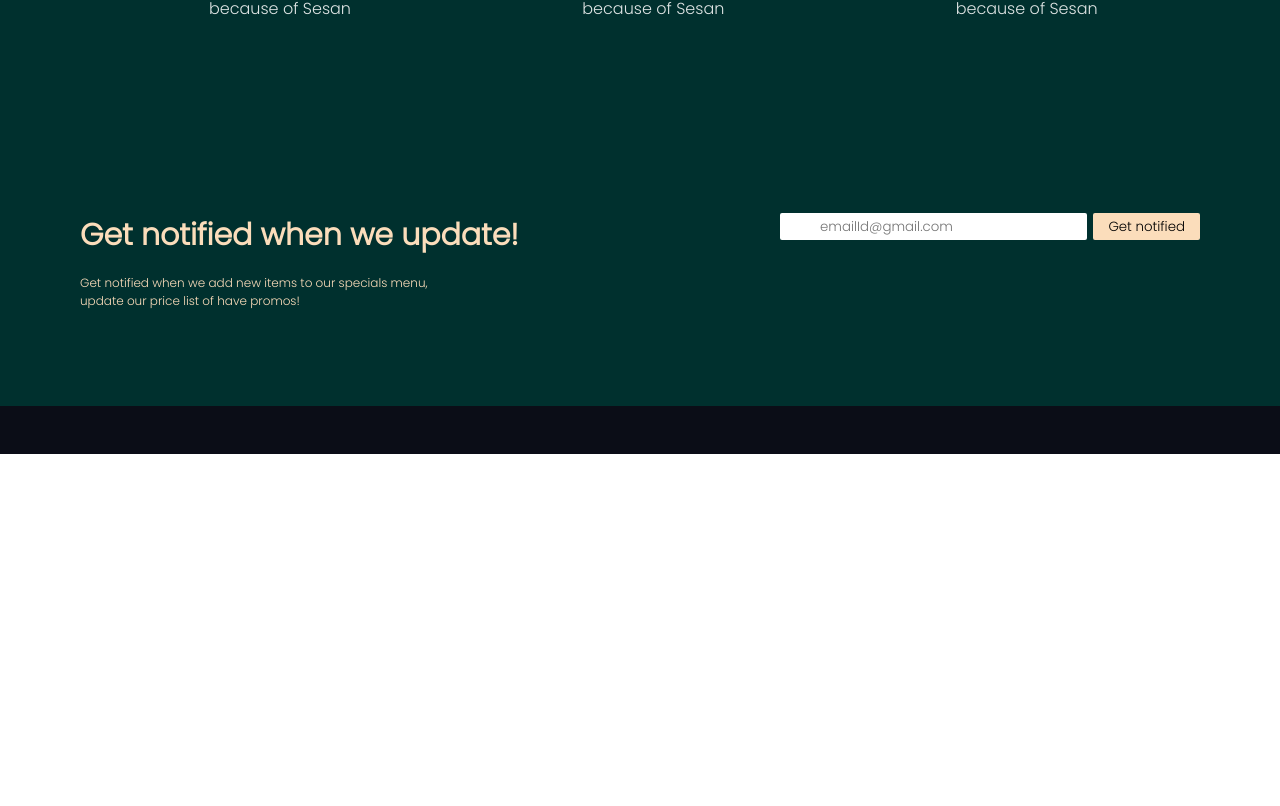
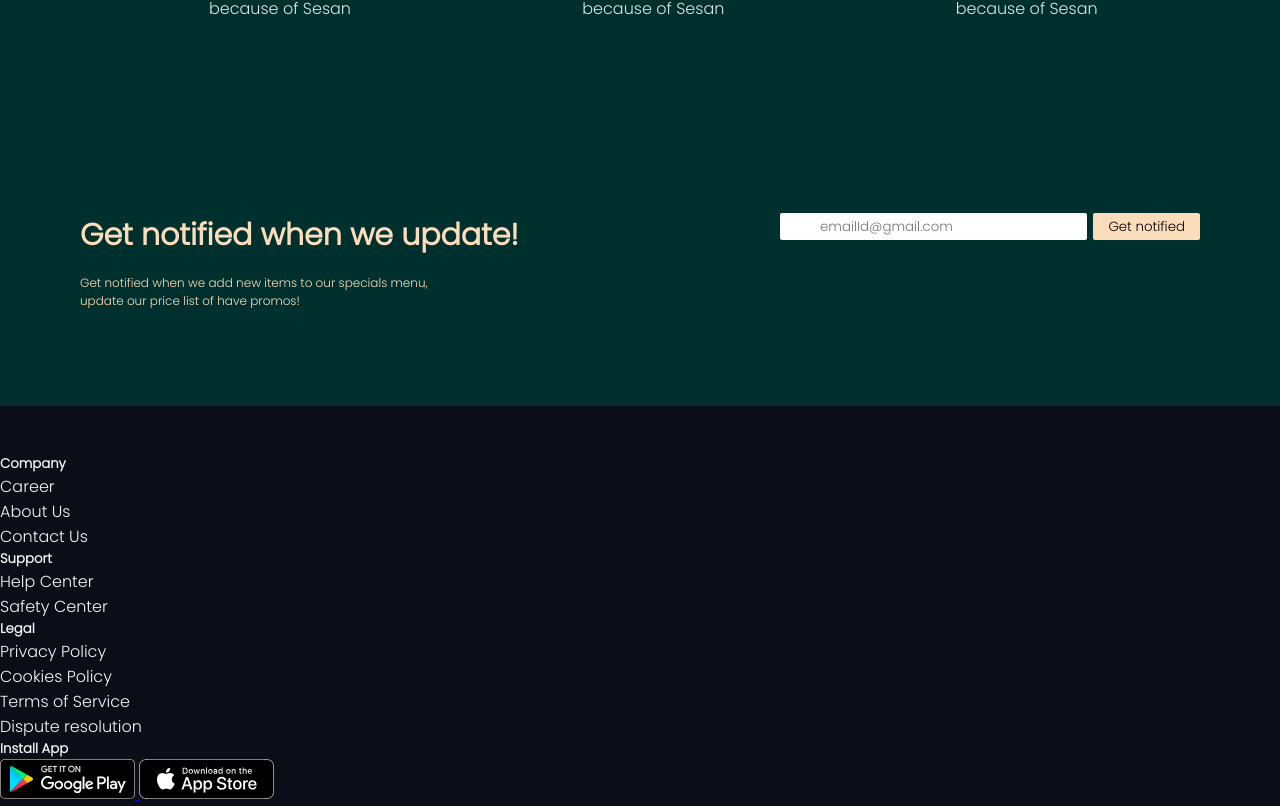
Before and after one commit to favor-I/food-app-capstone, a React (Create React App) app: page / in a window 1280 px wide. Shown: the part 1053-1859 px from the top of the page. Before the commit the page ends 1507 px from the top, so only its background shows below. Built offline with nearby package versions, Linux system fonts and the light colour scheme.

Commit message:
deployment for footer

```diff
--- a/src/components/Footer/Footer.js
+++ b/src/components/Footer/Footer.js
@@ -1,10 +1,34 @@
 import React from 'react'
+import MobileStore from '../Mobile/MobileStore'
 import './footer.models.css'
 
 const Footer = () => {
   return (
     <footer>
-
+        <div className='footer-main'>
+            <div>
+                <h5>Company</h5>
+                <p>Career</p>
+                <p>About Us</p>
+                <p>Contact Us</p>
+            </div>
+            <div>
+                <h5>Support</h5>
+                <p>Help Center</p>
+                <p>Safety Center</p>
+            </div>
+            <div>
+                <h5>Legal</h5>
+                <p>Privacy Policy</p>
+                <p>Cookies Policy</p>
+                <p>Terms of Service</p>
+                <p>Dispute resolution</p>
+            </div>
+            <div>
+                <h5>Install App</h5>
+                <MobileStore />
+            </div>
+        </div>
     </footer>
   )
 }
--- a/src/components/Footer/footer.models.css
+++ b/src/components/Footer/footer.models.css
@@ -1,4 +1,5 @@
 footer{
     background: #0b0d17;
     padding-top: 3em;
+    color: #F4F5F7;;
 }
```
